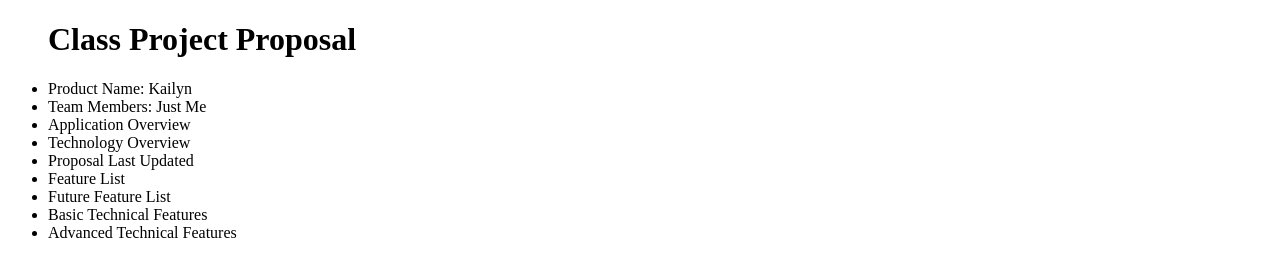
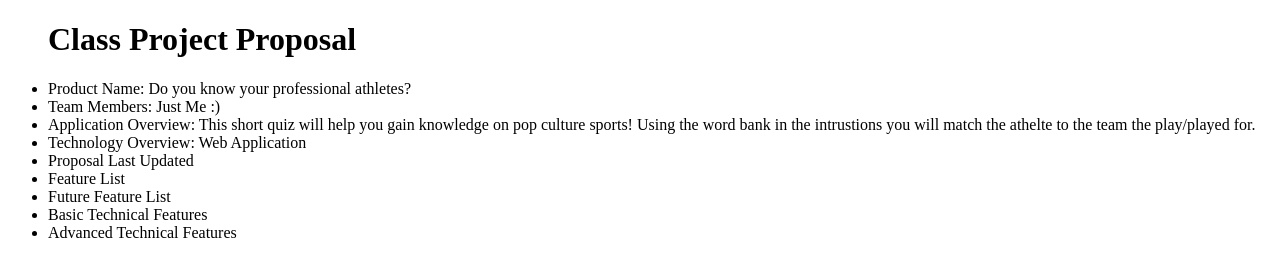
Before and after one commit to kailyntziroli-hue/class-project-proposal, a plain HTML site: page index.html in a window 1280 px wide. Drawn offline with Linux system fonts and the light colour scheme.

Commit message:
Update index.html

```diff
--- a/index.html
+++ b/index.html
@@ -6,10 +6,10 @@
 <body>
     <ul>
         <h1>Class Project Proposal</h1>
-        <li>Product Name: Kailyn</li>
-        <li>Team Members: Just Me</li>
-        <li>Application Overview</li>
-        <li>Technology Overview</li>
+        <li>Product Name: Do you know your professional athletes?</li>
+        <li>Team Members: Just Me :)</li>
+        <li>Application Overview: This short quiz will help you gain knowledge on pop culture sports! Using the word bank in the intrustions you will match the athelte to the team the play/played for.</li>
+        <li>Technology Overview: Web Application</li>
         <li>Proposal Last Updated</li>
         <li>Feature List</li>
         <li>Future Feature List</li>
```
